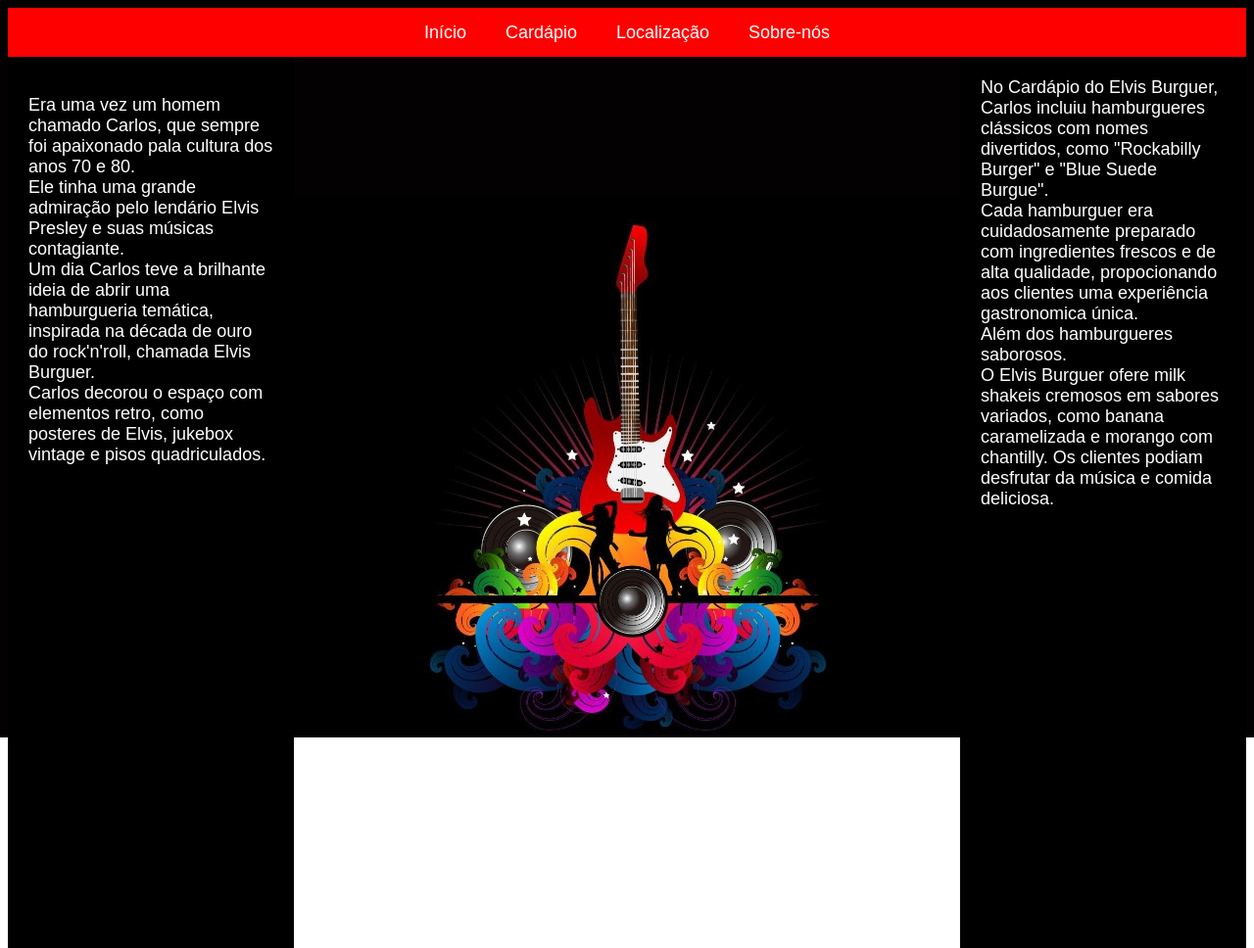
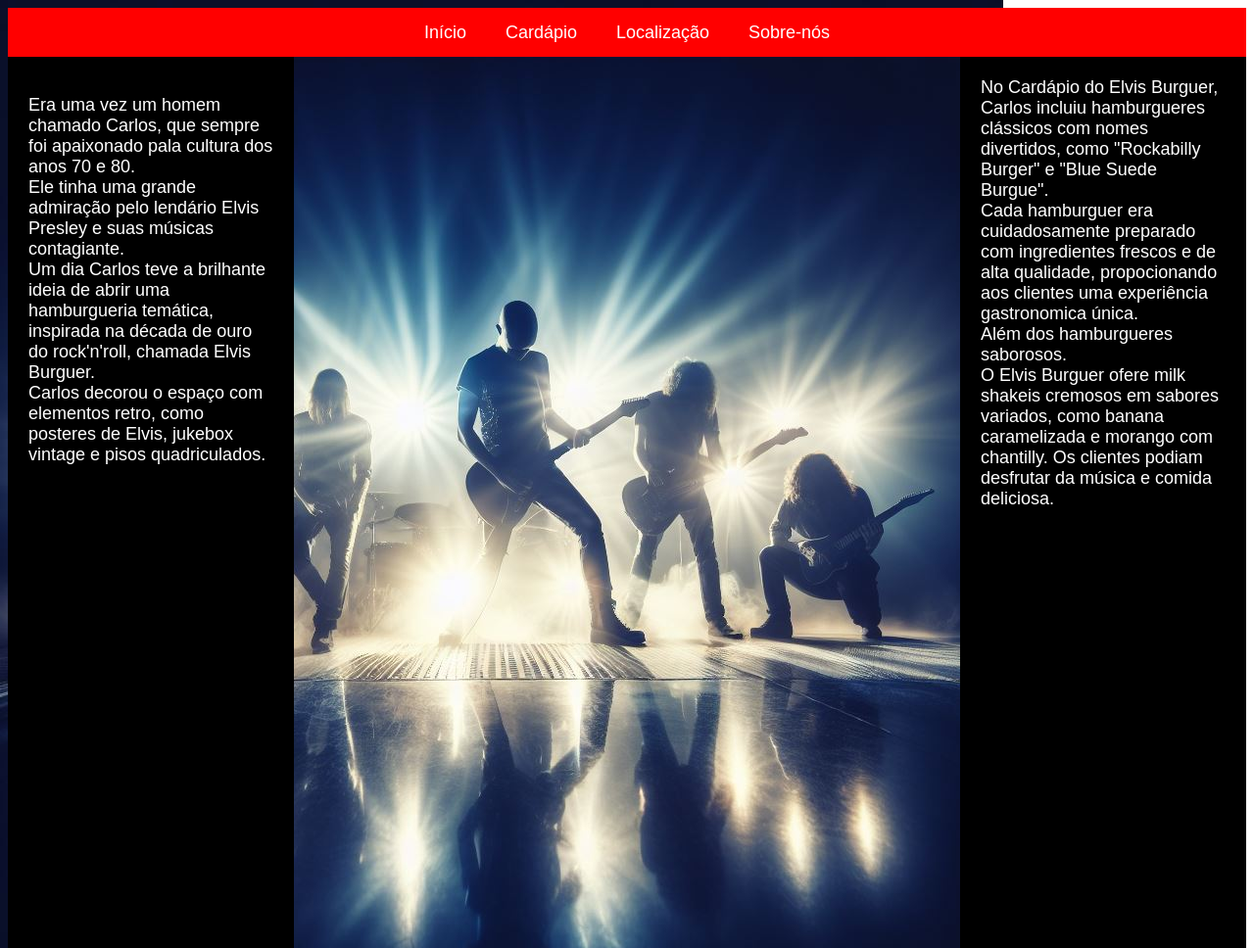
Before and after one commit to EdsonNg/projeto1, a plain HTML site: page index.html in a window 1280 px wide. Shown: the top 968 px of the page at 98% size. Drawn offline with Linux system fonts and the light colour scheme.

Commit message:
2 novas modifições

```diff
--- a/style.css
+++ b/style.css
@@ -1,5 +1,5 @@
 body{
-    background-image: url("banda3.jpg");
+    background-image: url("banda2.jpeg");
     background-repeat: no-repeat;
 }
 
```
